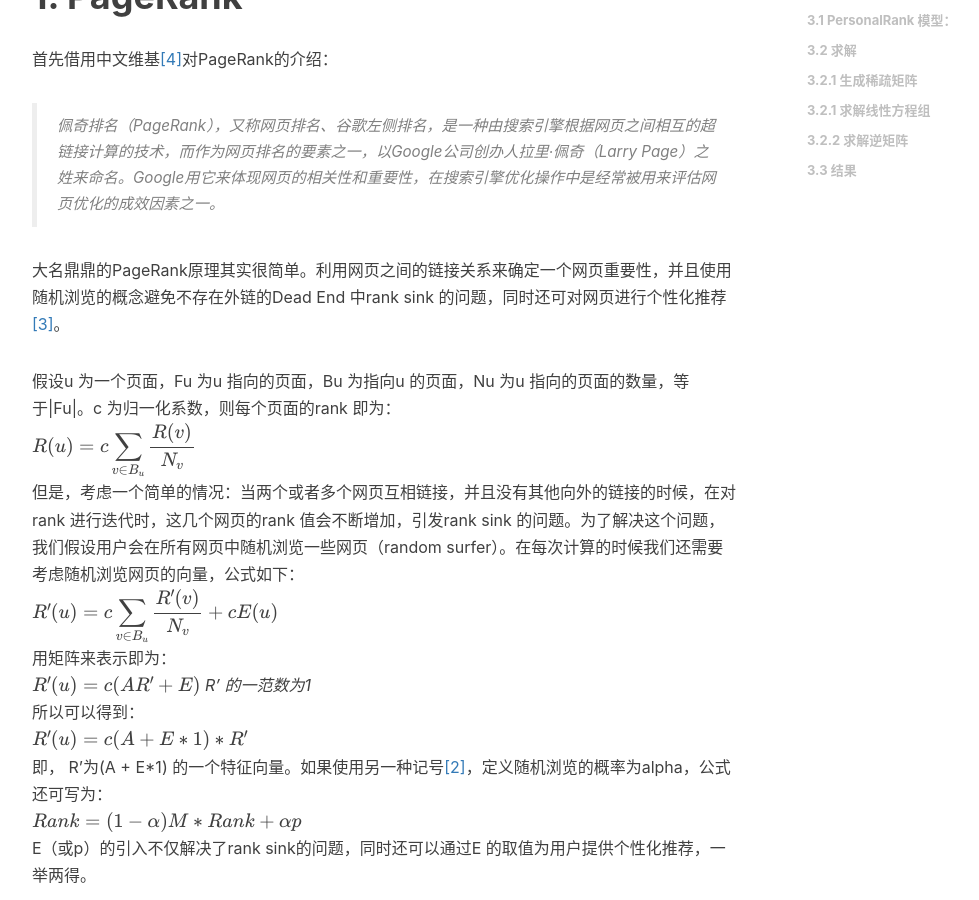
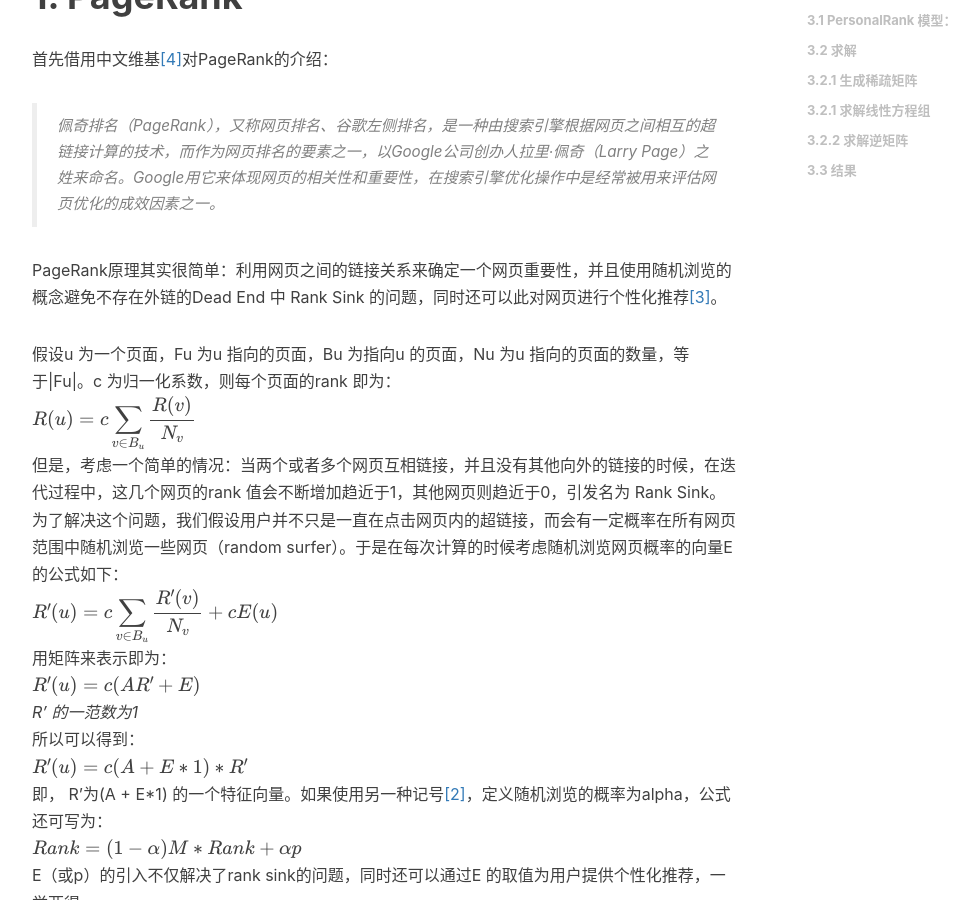
Before and after one commit to Donche/Donche.github.io, a Jekyll site: the page built from _posts/Algo/2017-10-31-PageRankNPersonalRank.md, in a window 1280 px wide and 900 px high, scrolled down 702 px. Shown: the whole window, without its empty margins (233-1212 px from the left). Built offline with Jekyll 4.4.1, drawn with Linux system fonts in a browser that asks for light colours; nearby versions of some CDN libraries; formulas are drawn with MathJax 3; comment, search, counter and statistics services are not loaded; some of the changed text lies outside the part shown.

Commit message:
new blog

```diff
--- a/_posts/Algo/2017-10-31-PageRankNPersonalRank.md
+++ b/_posts/Algo/2017-10-31-PageRankNPersonalRank.md
@@ -16,11 +16,11 @@
 首先借用中文维基[[4]](#4)对PageRank的介绍：
 >佩奇排名（PageRank），又称网页排名、谷歌左侧排名，是一种由搜索引擎根据网页之间相互的超链接计算的技术，而作为网页排名的要素之一，以Google公司创办人拉里·佩奇（Larry Page）之姓来命名。Google用它来体现网页的相关性和重要性，在搜索引擎优化操作中是经常被用来评估网页优化的成效因素之一。
 
-大名鼎鼎的PageRank原理其实很简单。利用网页之间的链接关系来确定一个网页重要性，并且使用随机浏览的概念避免不存在外链的Dead End 中rank sink 的问题，同时还可对网页进行个性化推荐[[3]](#3)。
+PageRank原理其实很简单：利用网页之间的链接关系来确定一个网页重要性，并且使用随机浏览的概念避免不存在外链的Dead End 中 Rank Sink 的问题，同时还可以此对网页进行个性化推荐[[3]](#3)。
 
 假设u 为一个页面，Fu 为u 指向的页面，Bu 为指向u 的页面，Nu 为u 指向的页面的数量，等于|Fu|。c 为归一化系数，则每个页面的rank 即为：
 $$R(u) = c \displaystyle\sum_{v\in B_u}\frac{R(v)}{N_v}$$
-但是，考虑一个简单的情况：当两个或者多个网页互相链接，并且没有其他向外的链接的时候，在对rank 进行迭代时，这几个网页的rank 值会不断增加，引发rank sink 的问题。为了解决这个问题，我们假设用户会在所有网页中随机浏览一些网页（random surfer）。在每次计算的时候我们还需要考虑随机浏览网页的向量，公式如下：
+但是，考虑一个简单的情况：当两个或者多个网页互相链接，并且没有其他向外的链接的时候，在迭代过程中，这几个网页的rank 值会不断增加趋近于1，其他网页则趋近于0，引发名为 Rank Sink。为了解决这个问题，我们假设用户并不只是一直在点击网页内的超链接，而会有一定概率在所有网页范围中随机浏览一些网页（random surfer）。于是在每次计算的时候考虑随机浏览网页概率的向量E 的公式如下：
 $$R'(u) = c \displaystyle\sum_{v\in B_u}\frac{R'(v)}{N_v} + cE(u)$$
 用矩阵来表示即为：
 $$R'(u) = c(AR' + E)$$
@@ -60,7 +60,7 @@
 写为矩阵形式为：
 
 $$Rank = (1-\alpha)M^T Rank + \alpha r_0$$
-其中$$r_0$$即为Topic-Sensitive PageRank中的v向量，其中每次随机游走有α 的概率回到起始节点。最终我们得到了每个物品和人的rank 如下：
+其中$$r_0$k可以看作Topic-Sensitive PageRank中的v向量，表示每次随机游走有α 的概率回到起始节点。最终我们得到了每个物品和人的rank 如下：
 $$Rank = \alpha (I- (1-\alpha)M^T)^{-1}R_0 $$
 或者写成线性方程组的形式：
 $$(I- (1-\alpha)M^T)Rank =\alpha R_0 $$
```
